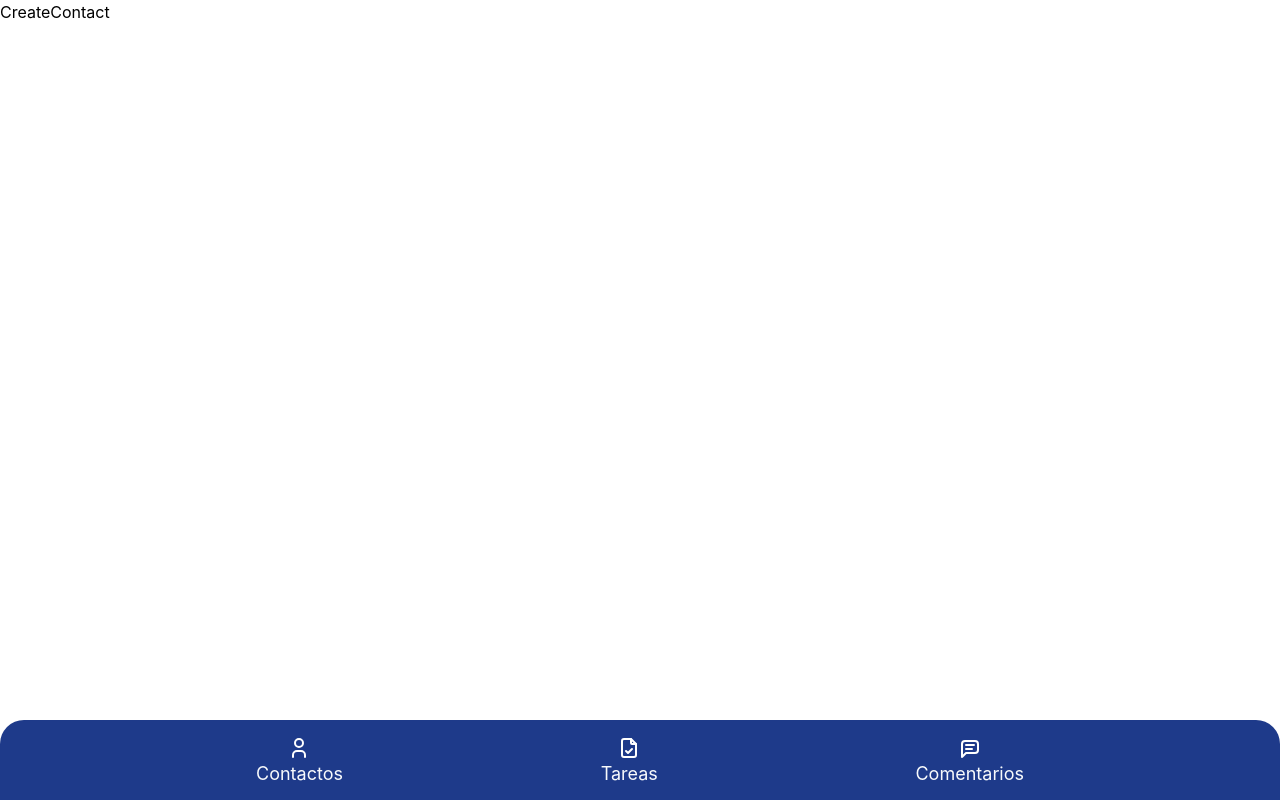
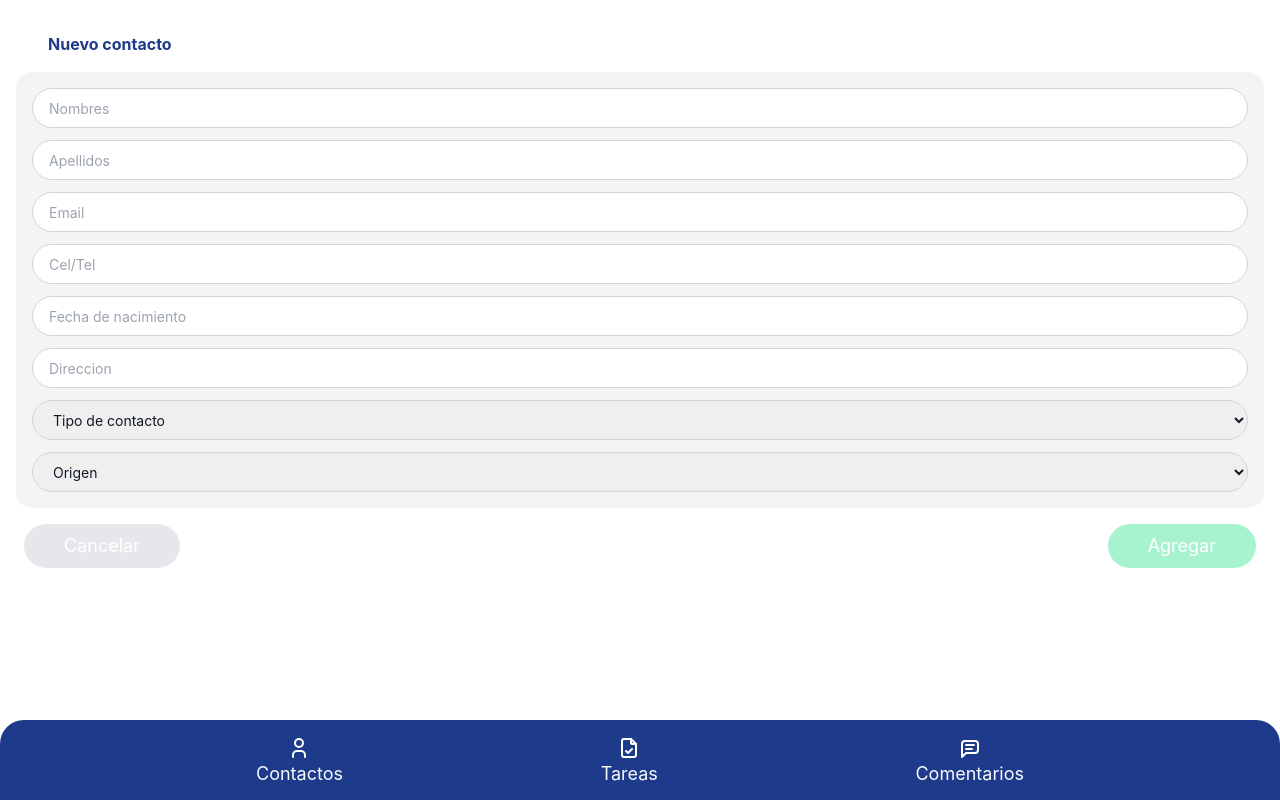
Before and after one commit to mauroxcf/CRM-with-React, a React (Create React App) app: page /create_contact in a window 1280 px wide. Built offline with nearby package versions, Linux system fonts and the light colour scheme.

Commit message:
adding formik, datepicker, build create person section

```diff
--- a/package.json
+++ b/package.json
@@ -6,11 +6,14 @@
     "@testing-library/jest-dom": "^5.16.4",
     "@testing-library/react": "^13.3.0",
     "@testing-library/user-event": "^13.5.0",
+    "formik": "^2.2.9",
     "react": "^18.2.0",
+    "react-datepicker": "^4.8.0",
     "react-dom": "^18.2.0",
     "react-router-dom": "6",
     "react-scripts": "5.0.1",
-    "web-vitals": "^2.1.4"
+    "web-vitals": "^2.1.4",
+    "yup": "^0.32.11"
   },
   "scripts": {
     "start": "react-scripts start",
--- a/src/App.js
+++ b/src/App.js
@@ -1,5 +1,5 @@
 import { Routes, Route } from 'react-router-dom';
-import MainSection from './Layouts/Main/MainSection';
+import MainSection from './Pages/MainSection';
 import CreateContact from './Pages/CreateContact';
 import UpdateContact from './Pages/UpdateContact';
 
--- /dev/null
+++ b/src/Components/form/DatePickerField.js
@@ -0,0 +1,31 @@
+import React from 'react';
+import { useField, useFormikContext, ErrorMessage } from 'formik';
+import DatePicker from 'react-datepicker';
+import 'react-datepicker/dist/react-datepicker.css';
+import formatDate from '../../utils/formattedDate';
+
+function DatePickerField({ ...props }) {
+	const { setFieldValue } = useFormikContext();
+	const [field] = useField(props);
+	return (
+		<div className='flex flex-col gap-2'>
+			<DatePicker
+				className='border border-gray-300 text-gray-900 text-sm rounded-full focus:ring-blue-500 focus:border-blue-500 block w-full p-1 px-4 h-10'
+				{...field}
+				{...props}
+				selected={(field.value && new Date(field.value)) || null}
+				placeholderText={props.labelText}
+				onChange={(val) => {
+					setFieldValue(field.name, formatDate(val));
+				}}
+			/>
+			<ErrorMessage
+				className='text-sm text-red-400 pl-2'
+				name={field.name}
+				component='div'
+			/>
+		</div>
+	);
+}
+
+export default DatePickerField;
--- /dev/null
+++ b/src/Components/form/FormItem.js
@@ -0,0 +1,40 @@
+import React from 'react';
+import { Field, ErrorMessage } from 'formik';
+import PropTypes from 'prop-types';
+
+/**
+ * It's a function that returns a div with a label, a field, and an error message
+ * @returns A React component that renders a form item.
+ */
+function FormItem({ labelText, fieldType, fieldName }) {
+	return (
+		<div className='flex flex-col gap-2'>
+			<Field
+				type={fieldType}
+				name={fieldName}
+				className='border border-gray-300 text-gray-900 text-sm rounded-full focus:ring-blue-500 focus:border-blue-500 block w-full p-1 px-4 h-10'
+				placeholder={labelText}
+			/>
+			<ErrorMessage
+				className='text-sm text-red-400 pl-2'
+				name={fieldName}
+				component='div'
+			/>
+		</div>
+	);
+}
+
+FormItem.propTypes = {
+	/* label of the form element */
+	labelText: PropTypes.string,
+	/* type of the input */
+	fieldType: PropTypes.string,
+	/* field name to hook in the form */
+	fieldName: PropTypes.string,
+};
+
+FormItem.defaultProps = {
+	fieldType: '',
+};
+
+export default FormItem;
--- /dev/null
+++ b/src/Components/form/FormItemSelect.js
@@ -0,0 +1,43 @@
+import React from 'react';
+import { Field, ErrorMessage } from 'formik';
+import PropTypes from 'prop-types';
+
+function FormItemSelect({ labelText, fieldName, options }) {
+	return (
+		<div className='flex flex-col gap-2'>
+			<Field
+				as='select'
+				name={fieldName}
+				className='border border-gray-300 text-gray-900 text-sm rounded-full focus:ring-blue-500 focus:border-blue-500 block w-full p-1 px-4 h-10'
+			>
+				<option defaultValue>{labelText}</option>
+				{options.map((option) => (
+					<option value={option.optionValue}>{option.optionLabel}</option>
+				))}
+			</Field>
+			<ErrorMessage
+				className='text-sm text-red-400 pl-2'
+				name={fieldName}
+				component='div'
+			/>
+		</div>
+	);
+}
+
+FormItemSelect.propTypes = {
+	/* label of the form element */
+	labelText: PropTypes.string,
+	/* type of the input */
+	fieldType: PropTypes.string,
+	/* field name to hook in the form */
+	fieldName: PropTypes.string,
+};
+
+FormItemSelect.defaultProps = {
+	options: [
+		{ optionLabel: 1, optionValue: 'one' },
+		{ optionLabel: 2, optionValue: 'two' },
+	],
+};
+
+export default FormItemSelect;
--- a/src/Data/data.js
+++ b/src/Data/data.js
@@ -1,3 +1,7 @@
+//Validation library
+import * as Yup from 'yup';
+
+//SVG
 import { ReactComponent as User } from '../Assets/Icons/user.svg';
 import { ReactComponent as Commentary } from '../Assets/Icons/message.svg';
 import { ReactComponent as Task } from '../Assets/Icons/file-check.svg';
@@ -18,4 +22,42 @@ const modalOptions = [
 	{ label: 'Mensaje por whatsapp', icon: <Whatsapp /> },
 ];
 
-export { navbarLabels, modalOptions };
+const formInitialValues = {
+	name: '',
+	last_name: '',
+	email: '',
+	phone: '',
+	birthday: '',
+	address: '',
+	type_contact: '',
+	origin: '',
+};
+
+const formValidationSchema = Yup.object().shape({
+	name: Yup.string()
+		.min(2, 'Too Short!')
+		.max(50, 'Too Long!')
+		.required('Required'),
+	last_name: Yup.string()
+		.min(2, 'Too Short!')
+		.max(50, 'Too Long!')
+		.required('Required'),
+	email: Yup.string()
+		.email('Invalid email')
+		.min(2, 'Too Short!')
+		.max(50, 'Too Long!')
+		.required('Required'),
+	phone: Yup.number().required('Required'),
+	birthday: Yup.date(),
+	address: Yup.string().min(2, 'Too Short!').max(50, 'Too Long!'),
+	type_contact: Yup.string()
+		.min(2, 'Too Short!')
+		.max(50, 'Too Long!')
+		.required('Required'),
+	origin: Yup.string()
+		.min(2, 'Too Short!')
+		.max(50, 'Too Long!')
+		.required('Required'),
+});
+
+export { navbarLabels, modalOptions, formInitialValues, formValidationSchema };
--- a/src/Pages/CreateContact.js
+++ b/src/Pages/CreateContact.js
@@ -1,8 +1,77 @@
 import React from 'react';
+import { Formik, Form } from 'formik';
+
+//UI
 import ViewTemplate from '../Layouts/Template/ViewTemplate';
 
+//BL
+import { formInitialValues, formValidationSchema } from '../Data/data';
+import FormItem from '../Components/form/FormItem';
+import DatePickerField from '../Components/form/DatePickerField';
+import FormItemSelect from '../Components/form/FormItemSelect';
+import { Link } from 'react-router-dom';
+
+/**
+ * It's a function that returns a contact form using formik library
+ * @returns A Form component that has a FormItem component for each field.
+ */
 function CreateContact() {
-	return <ViewTemplate>CreateContact</ViewTemplate>;
+	return (
+		<ViewTemplate>
+			<div className='flex flex-col md:h-full w-full gap-4 pt-8 px-4 pb-4'>
+				<p className='text-md text-blue-900 font-bold pl-8'>Nuevo contacto</p>
+				<div className='flex flex-col gap-2  w-full  '>
+					<Formik
+						initialValues={formInitialValues}
+						validationSchema={formValidationSchema}
+						onSubmit={(values, actions) => {
+							setTimeout(() => {
+								alert(JSON.stringify(values, null, 2));
+								actions.setSubmitting(false);
+							}, 1000);
+						}}
+					>
+						{() => (
+							<Form className='flex flex-col gap-4'>
+								<div className='flex flex-col gap-3 border-1 border-gray-300 bg-gray-100 rounded-2xl p-4'>
+									<FormItem labelText='Nombres' fieldName='name' />
+									<FormItem labelText='Apellidos' fieldName='last_name' />
+									<FormItem labelText='Email' fieldName='email' />
+									<FormItem labelText='Cel/Tel' fieldName='phone' />
+									<DatePickerField
+										labelText='Fecha de nacimiento'
+										name='birthday'
+									/>
+									<FormItem labelText='Direccion' fieldName='address' />
+									<FormItemSelect
+										labelText='Tipo de contacto'
+										fieldName='type_contact'
+									/>
+									<FormItemSelect labelText='Origen' fieldName='origin' />
+								</div>
+								<div className='flex flex-row justify-between px-2'>
+									<Link to='/'>
+										<button
+											className='cursor-pointer text-lg text-white rounded-full bg-gray-200 py-2 hover:bg-gray-300 px-10 text-center mt-auto'
+											type='button'
+										>
+											Cancelar
+										</button>
+									</Link>
+									<button
+										className='cursor-pointer text-lg text-white rounded-full bg-emerald-200 py-2 hover:bg-emerald-400 px-10 text-center mt-auto'
+										type='submit'
+									>
+										Agregar
+									</button>
+								</div>
+							</Form>
+						)}
+					</Formik>
+				</div>
+			</div>
+		</ViewTemplate>
+	);
 }
 
 export default CreateContact;
--- a/src/Layouts/Main/MainSection.js
+++ b/src/Pages/MainSection.js
@@ -1,8 +1,8 @@
 import React from 'react';
 import PropTypes from 'prop-types';
-import Contact from './Contact';
+import Contact from '../Layouts/Main/Contact';
 import { useState } from 'react';
-import ViewTemplate from '../Template/ViewTemplate';
+import ViewTemplate from '../Layouts/Template/ViewTemplate';
 
 /**
  * @description Render a different section between contacts, task and commentary.
--- /dev/null
+++ b/src/utils/formattedDate.js
@@ -0,0 +1,12 @@
+//Format a date to YYYY-MM-DD (or any other format)
+function padTo2Digits(num) {
+	return num.toString().padStart(2, '0');
+}
+
+export default function formatDate(date) {
+	return [
+		date.getFullYear(),
+		padTo2Digits(date.getMonth() + 1),
+		padTo2Digits(date.getDate()),
+	].join('-');
+}
```
Also changed, not shown: src/Components/molecule/Form/LabelAndText.js (added), 1 other file (tests, documents, lock files or other folders).
